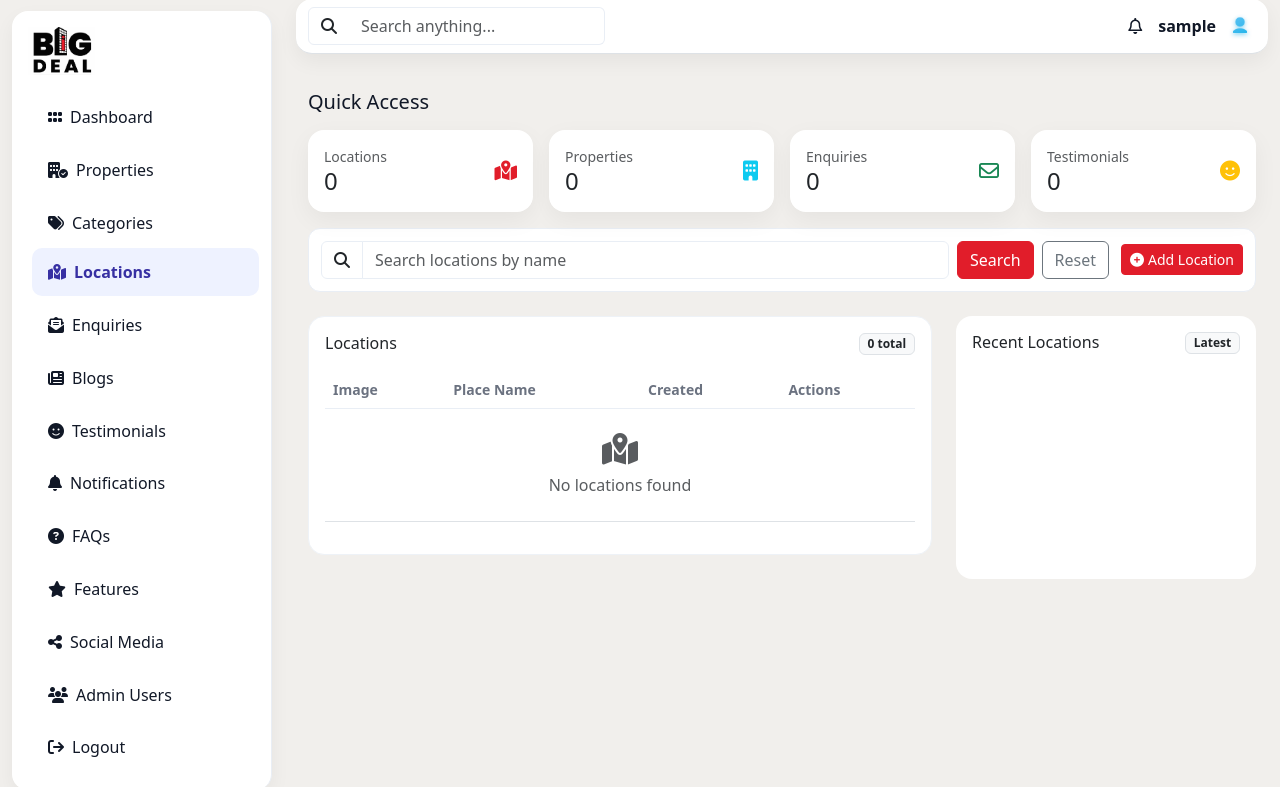
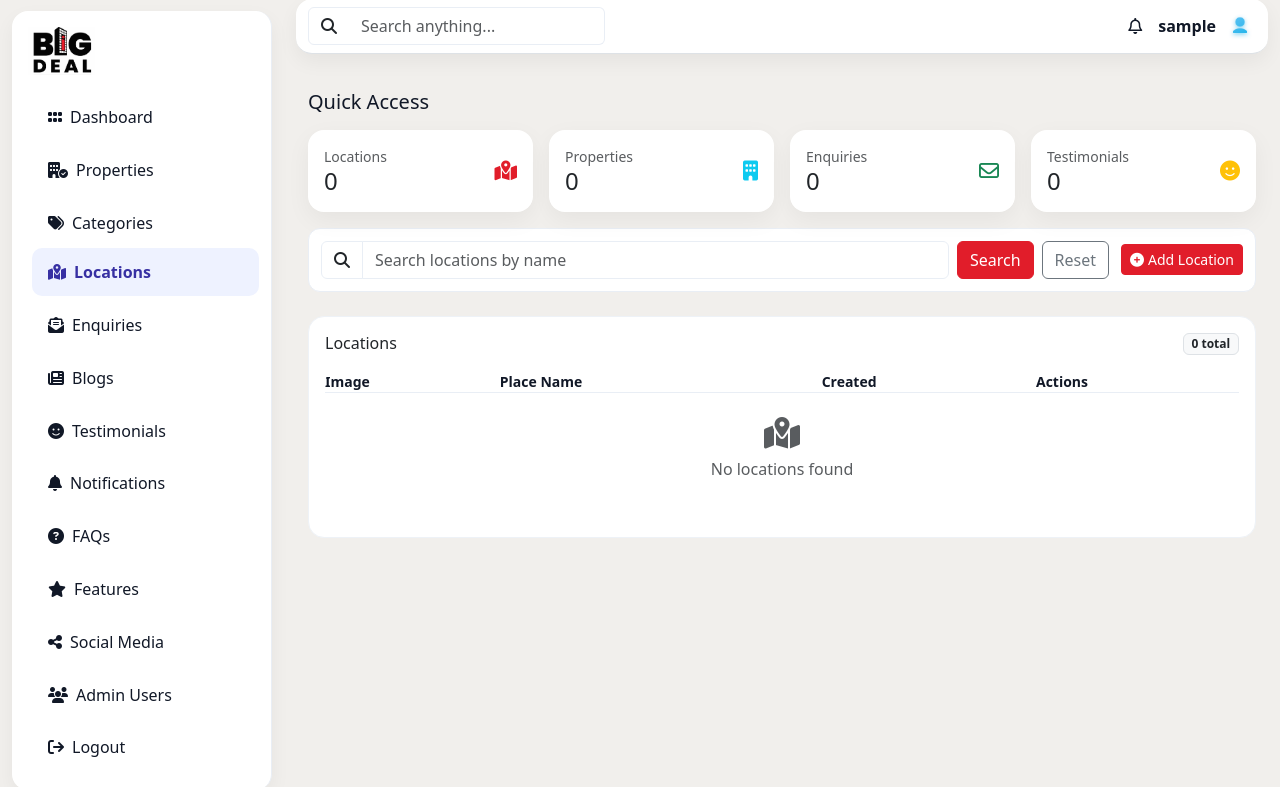
Before and after one commit to mausooq/BIG-DEAL, a PHP site: page / in a window 1280 px wide. Shown: the part 13-800 px from the top of the page. Run offline with PHP 8.4, Linux system fonts and the light colour scheme; the visitor is signed in with stand-in values (Sample User, id 1); data that the repository does not hold is empty.

Commit message:
updated table issue

```diff
--- a/Admin/blogs/index.php
+++ b/Admin/blogs/index.php
@@ -332,7 +332,7 @@ $recentBlogs = $mysqli->query("SELECT id, title, DATE_FORMAT(created_at,'%b %d,
 			</div>
 
 			<div class="row g-4">
-				<div class="col-xl-8">
+				<div class="col-12">
 					<div class="card quick-card mb-4">
 						<div class="card-body">
 							<div class="d-flex align-items-center justify-content-between mb-3">
@@ -393,7 +393,7 @@ $recentBlogs = $mysqli->query("SELECT id, title, DATE_FORMAT(created_at,'%b %d,
 					</div>
 				</div>
 
-				<div class="col-xl-4">
+				<!-- <div class="col-xl-4">
 					<div class="card h-100 sticky-side">
 						<div class="card-body">
 							<div class="d-flex align-items-center justify-content-between mb-2">
@@ -410,7 +410,7 @@ $recentBlogs = $mysqli->query("SELECT id, title, DATE_FORMAT(created_at,'%b %d,
 							</div>
 						</div>
 					</div>
-				</div>
+				</div> -->
 			</div>
 		</div>
 	</div>
--- a/Admin/faq/index.php
+++ b/Admin/faq/index.php
@@ -390,7 +390,7 @@ $recentFaqs = $mysqli->query("SELECT question, answer FROM faqs ORDER BY order_i
 			</div>
 
 			<div class="row g-4">
-				<div class="col-xl-8">
+				<div class="col-12">
 					<div class="card quick-card mb-4">
 						<div class="card-body">
 							<div class="d-flex align-items-center justify-content-between mb-3">
@@ -450,7 +450,7 @@ $recentFaqs = $mysqli->query("SELECT question, answer FROM faqs ORDER BY order_i
 					</div>
 				</div>
 
-				<div class="col-xl-4">
+				<!-- <div class="col-xl-4">
 					<div class="card h-100 sticky-side">
 						<div class="card-body">
 							<div class="d-flex align-items-center justify-content-between mb-2">
@@ -471,7 +471,7 @@ $recentFaqs = $mysqli->query("SELECT question, answer FROM faqs ORDER BY order_i
 							</div>
 						</div>
 					</div>
-				</div>
+				</div> -->
 			</div>
 		</div>
 	</div>
--- a/Admin/location/index.php
+++ b/Admin/location/index.php
@@ -269,12 +269,27 @@ $recentLocations = $mysqli->query("SELECT place_name, DATE_FORMAT(created_at,'%b
         .toolbar .row-top{ display:flex; gap:12px; align-items:center; }
         /* Table */
         .table{ --bs-table-bg:transparent; }
-        .table thead th{ color:var(--muted); font-size:.875rem; font-weight:600; border:0; }
-        .table tbody tr{ border-top:1px solid var(--line); }
+        .table thead th{ color:var(--muted); font-size:.875rem; font-weight:600; }
         .table tbody tr:hover{ background:#f9fafb; }
+        .table td{ vertical-align: middle; }
+
+        /* Table wrapper */
+        .table-wrap{ border:0; border-radius:12px; overflow:hidden; background:#fff; }
+        /* Inner borders (no outer table border) */
+        .table-inner thead th{ background:transparent; border-bottom:1px solid var(--line) !important; color:#111827; font-weight:600; }
+        /* Uniform cell padding for consistent row height */
+        .table-inner thead th, .table-inner tbody td{ padding:0 }
+        /* Remove all inner borders for body cells */
+        .table-inner tbody td, .table-inner tbody th{ border:0 !important; }
+        .table-inner tbody tr{ border:0 !important; }
+        .table-inner td, .table-inner th{ border-left:0; border-right:0; }
+        .table-inner tbody tr{ position:static; }
+        .table-inner tbody tr::after{ display:none !important; content:none; }
+
+        /* (removed unused .table-cards styles) */
         /* Actions cell */
-        .actions-cell{ display:flex; gap:8px; justify-content:flex-end; }
-        .actions-cell .btn{ width:44px; height:44px; display:inline-flex; align-items:center; justify-content:center; border-radius:12px; }
+        .actions-cell{ display:flex; gap:8px; justify-content:flex-start; align-items:center; padding-top:14px !important; padding-bottom:14px !important; }
+        .actions-cell .btn{ width:32px; height:32px; display:inline-flex; align-items:center; justify-content:center; border-radius:8px;}
         /* Badges */
         .badge-soft{ background:#f4f7ff; color:#4356e0; border:1px solid #e4e9ff; }
         /* Activity list */
@@ -292,7 +307,7 @@ $recentLocations = $mysqli->query("SELECT place_name, DATE_FORMAT(created_at,'%b
         }
         @media (max-width: 575.98px){
             .toolbar .row-top{ flex-direction:column; align-items:stretch; }
-            .actions-cell{ justify-content:center; }
+            .actions-cell{ justify-content:flex-start; }
             .table thead th:last-child, .table tbody td:last-child{ text-align:center; }
         }
     </style>
@@ -386,15 +401,15 @@ $recentLocations = $mysqli->query("SELECT place_name, DATE_FORMAT(created_at,'%b
             </div>
 
             <div class="row g-4">
-                <div class="col-xl-8">
+                <div class="col-12">
                     <div class="card quick-card mb-4">
                         <div class="card-body">
                             <div class="d-flex align-items-center justify-content-between mb-3">
                                 <div class="h6 mb-0">Locations</div>
                                 <span class="badge bg-light text-dark border"><?php echo $totalCount; ?> total</span>
                             </div>
-                            <div class="table-responsive">
-                                <table class="table align-middle" id="locationsTable">
+                            <div class="table-responsive table-wrap">
+                                <table class="table table-hover table-inner" id="locationsTable">
                                     <thead>
                                         <tr>
                                             <th>Image</th>
@@ -409,9 +424,7 @@ $recentLocations = $mysqli->query("SELECT place_name, DATE_FORMAT(created_at,'%b
                                                 <tr data-location='<?php echo json_encode($location, JSON_HEX_TAG|JSON_HEX_APOS|JSON_HEX_AMP|JSON_HEX_QUOT); ?>'>
                                                     <td>
                                                         <?php if ($location['image']): ?>
-                                                            <img src="../../uploads/locations/<?php echo htmlspecialchars($location['image']); ?>"
-                                                                 alt="<?php echo htmlspecialchars($location['place_name']); ?>"
-                                                                 style="width: 50px; height: 50px; object-fit: cover; border-radius: 8px;">
+                                                            <img src="../../uploads/locations/<?php echo htmlspecialchars($location['image']); ?>" alt="<?php echo htmlspecialchars($location['place_name']); ?>" style="width: 50px; height: 50px; object-fit: cover; border-radius: 8px;">
                                                         <?php else: ?>
                                                             <div style="width: 50px; height: 50px; background: #f8f9fa; border-radius: 8px; display: flex; align-items: center; justify-content: center;">
                                                                 <i class="fa-solid fa-map-location-dot text-muted"></i>
@@ -453,7 +466,7 @@ $recentLocations = $mysqli->query("SELECT place_name, DATE_FORMAT(created_at,'%b
                     </div>
                 </div>
 
-                <div class="col-xl-4">
+                <!-- <div class="col-xl-4">
                     <div class="card h-100 sticky-side">
                         <div class="card-body">
                             <div class="d-flex align-items-center justify-content-between mb-2">
@@ -470,7 +483,7 @@ $recentLocations = $mysqli->query("SELECT place_name, DATE_FORMAT(created_at,'%b
                             </div>
                         </div>
                     </div>
-                </div>
+                </div> -->
             </div>
         </div>
     </div>
--- a/Admin/social-link/index.php
+++ b/Admin/social-link/index.php
@@ -389,7 +389,7 @@ function getPlatformColor($platform) {
 			</div>
 
 			<div class="row g-4">
-				<div class="col-xl-8">
+				<div class="col-12">
 					<div class="card quick-card mb-4">
 						<div class="card-body">
 							<div class="d-flex align-items-center justify-content-between mb-3">
@@ -446,7 +446,7 @@ function getPlatformColor($platform) {
 					</div>
 				</div>
 
-				<div class="col-xl-4">
+				<!-- <div class="col-xl-4">
 					<div class="card h-100 sticky-side">
 						<div class="card-body">
 							<div class="d-flex align-items-center justify-content-between mb-2">
@@ -468,7 +468,7 @@ function getPlatformColor($platform) {
 							</div>
 						</div>
 					</div>
-				</div>
+				</div> -->
 			</div>
 		</div>
 	</div>
--- a/Admin/testimonials/index.php
+++ b/Admin/testimonials/index.php
@@ -370,7 +370,7 @@ $recentTestimonials = $mysqli->query("SELECT name, rating, DATE_FORMAT(created_a
 			</div>
 
 			<div class="row g-4">
-				<div class="col-xl-8">
+				<div class="col-12">
 					<div class="card quick-card mb-4">
 						<div class="card-body">
 							<div class="d-flex align-items-center justify-content-between mb-3">
@@ -436,7 +436,7 @@ $recentTestimonials = $mysqli->query("SELECT name, rating, DATE_FORMAT(created_a
 					</div>
 				</div>
 
-				<div class="col-xl-4">
+				<!-- <div class="col-xl-4">
 					<div class="card h-100 sticky-side">
 						<div class="card-body">
 							<div class="d-flex align-items-center justify-content-between mb-2">
@@ -453,7 +453,7 @@ $recentTestimonials = $mysqli->query("SELECT name, rating, DATE_FORMAT(created_a
 							</div>
 						</div>
 					</div>
-				</div>
+				</div> -->
 			</div>
 		</div>
 	</div>
```
Also changed, not shown: Admin/categories/index.php (+16 -13 lines), Admin/properties/index.php (+14 -10 lines), uploads/locations/location_1757313862_68be7b46dfeec.jpg (added), uploads/locations/location_1757315799_68be82d71b981.jpg (added), uploads/locations/location_1757315819_68be82ebec290.jpg (added), uploads/properties/property_11_1757314338_0.jpg (added).
